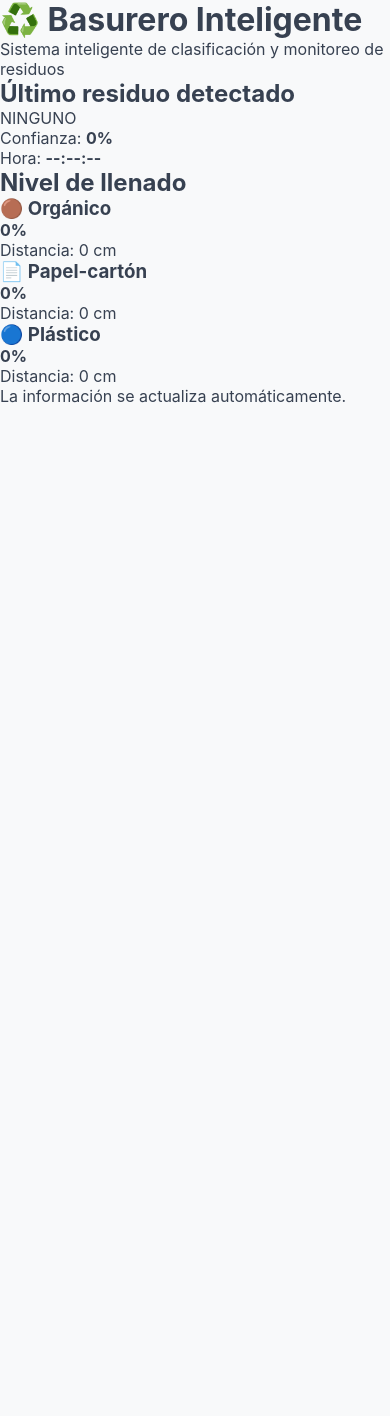
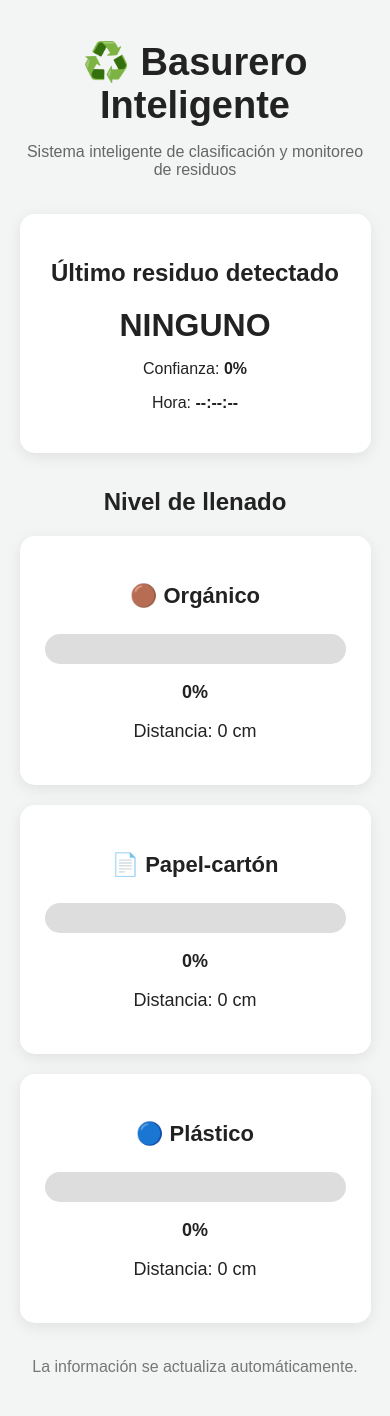
Before and after one commit to DarioEspinola0803/tesis_basurero-, a Flask app: page / in a window 390 px wide. Before the commit the page ends 403 px from the top, so only its background shows below. Run offline with Flask 3, Linux system fonts and the light colour scheme; parts of the project's set-up code (start-up, migrations or seed data) failed here and were passed over.

Commit message:
style.css

```diff
--- a/static/style.css
+++ b/static/style.css
@@ -1,153 +1,157 @@
-:root {
-    --bg-color: #f8f9fa;
-    --sidebar-color: #111827;
-    --text-main: #374151;
-    --white: #ffffff;
-    --blue: #3b82f6;
-    --green: #10b981;
-    --red: #ef4444;
+* {
+    box-sizing: border-box;
 }
 
-* { margin: 0; padding: 0; box-sizing: border-box; }
+body {
 
-body { font-family: 'Inter', sans-serif; background: var(--bg-color); color: var(--text-main); }
+    margin: 0;
 
-.container { display: flex; height: 100vh; }
+    font-family:
+        Arial,
+        Helvetica,
+        sans-serif;
 
-/* Sidebar */
-.sidebar { width: 260px; background: var(--sidebar-color); color: white; padding: 25px; display: flex; flex-direction: column; }
-.logo { font-size: 1.5rem; font-weight: 600; margin-bottom: 40px; display: flex; gap: 10px; align-items: center; }
-.logo i { color: var(--green); }
-.nav-item { padding: 12px; margin-bottom: 5px; cursor: pointer; border-radius: 8px; display: flex; gap: 12px; align-items: center; transition: 0.3s; }
-.nav-item:hover { background: #1f2937; }
-.nav-item.active { background: #059669; color: white; }
-.status-box { margin-top: auto; padding: 15px; background: #1f2937; border-radius: 10px; }
-.status-box p { color: #10b981; font-size: 0.9rem; margin-bottom: 5px; }
+    background: #f2f5f3;
 
-/* Content Area */
-.main-content { flex: 1; padding: 30px; overflow-y: auto; }
-.header { display: flex; justify-content: space-between; align-items: center; margin-bottom: 30px; }
-.header-title h1 { font-size: 1.8rem; }
-.user-info { display: flex; align-items: center; gap: 20px; font-size: 1.2rem; color: #6b7280; }
-
-/* Cards Grid */
-.cards-grid { display: grid; grid-template-columns: repeat(3, 1fr); gap: 25px; margin-bottom: 30px; }
-.card { background: var(--white); padding: 25px; border-radius: 16px; box-shadow: 0 4px 6px -1px rgba(0,0,0,0.1); }
-.card-header { display: flex; align-items: center; gap: 15px; margin-bottom: 20px; }
-.card-header i { font-size: 1.5rem; }
-.icon-blue { color: var(--blue); }
-.icon-green { color: var(--green); }
-.icon-red { color: var(--red); }
-
-.percentage { font-size: 2.2rem; font-weight: 700; display: block; margin-bottom: 10px; }
-.progress-bar { width: 100%; height: 8px; background: #e5e7eb; border-radius: 10px; margin-bottom: 15px; overflow: hidden; }
-.fill { height: 100%; transition: width 1s ease-in-out; }
-.blue { background: var(--blue); }
-.green { background: var(--green); }
-.red { background: var(--red); }
-
-.status-label { font-size: 0.75rem; padding: 4px 10px; border-radius: 20px; font-weight: 600; }
-.label-orange { background: #ffedd5; color: #9a3412; }
-.label-green { background: #dcfce7; color: #166534; }
-.label-red { background: #fee2e2; color: #991b1b; }
-
-/* Chart */
-.chart-card { background: var(--white); padding: 25px; border-radius: 16px; box-shadow: 0 4px 6px -1px rgba(0,0,0,0.1); }
-canvas { width: 100% !important; height: 300px !important; }
-/* --- ADAPTACIÓN PARA CELULARES (RESPONSIVE) --- */
-@media (max-width: 768px) {
-    .container {
-        flex-direction: column; /* Apila la barra arriba y el contenido abajo */
-        height: auto;
+    color: #222;
 }
 
-    .sidebar {
-        width: 100%;
-        height: auto;
-        padding: 15px;
+
+.contenedor {
+
+    width: 90%;
+
+    max-width: 1100px;
+
+    margin: 40px auto;
+
+    text-align: center;
 }
 
-    .logo {
-        margin-bottom: 15px;
-        justify-content: center;
+
+h1 {
+
+    font-size: 38px;
+
+    margin-bottom: 5px;
+
 }
 
-    nav {
-        display: flex;
-        justify-content: space-around; /* Iconos en fila */
+
+.subtitulo {
+
+    color: #666;
+
+    margin-bottom: 35px;
+
 }
 
-    .nav-item {
-        margin-bottom: 0;
-        font-size: 0.8rem;
-        flex-direction: column;
-        gap: 5px;
-        padding: 10px;
+
+.resultado {
+
+    background: white;
+
+    border-radius: 15px;
+
+    padding: 25px;
+
+    margin-bottom: 35px;
+
+    box-shadow:
+        0 4px 15px
+        rgba(0,0,0,0.08);
+
 }
 
-    .status-box {
-        display: none; /* Ocultamos esto en celular para ganar espacio */
+
+#ultimoTipo {
+
+    font-size: 32px;
+
+    font-weight: bold;
+
+    margin: 15px;
+
 }
 
-    .main-content {
-        padding: 15px;
+
+.contenedores {
+
+    display: grid;
+
+    grid-template-columns:
+        repeat(
+            auto-fit,
+            minmax(250px, 1fr)
+        );
+
+    gap: 20px;
+
 }
 
-    .header {
-        flex-direction: column;
-        text-align: center;
-        gap: 15px;
+
+.tarjeta {
+
+    background: white;
+
+    border-radius: 15px;
+
+    padding: 25px;
+
+    box-shadow:
+        0 4px 15px
+        rgba(0,0,0,0.08);
+
 }
 
-    .cards-grid {
-        grid-template-columns: 1fr; /* Una tarjeta debajo de otra */
+
+.tarjeta h3 {
+
+    font-size: 22px;
+
+    margin-bottom: 25px;
+
 }
 
-    .percentage {
-        font-size: 1.8rem;
-    }
-    .location-text {
-    font-size: 0.85rem;
-    color: #6b7280;
-    margin-bottom: 10px;
-    display: flex;
-    align-items: center;
-    gap: 5px;
+
+.barra {
+
+    width: 100%;
+
+    height: 30px;
+
+    background: #ddd;
+
+    border-radius: 20px;
+
+    overflow: hidden;
+
 }
 
-.add-container {
-    display: flex;
-    justify-content: center;
-    margin-top: 20px;
-    margin-bottom: 30px;
+
+.relleno {
+
+    height: 100%;
+
+    background: #35a853;
+
+    transition:
+        width 0.5s ease;
+
 }
 
-.btn-add {
-    background: #059669;
-    color: white;
-    border: none;
-    padding: 12px 24px;
-    border-radius: 10px;
-    font-weight: 600;
-    cursor: pointer;
-    display: flex;
-    align-items: center;
-    gap: 10px;
-    transition: 0.3s;
-}
-/* Estilo para el botón verde de la barra lateral */
-.btn-add-sidebar {
-    color: #10b981 !important; /* Verde esmeralda */
-    font-weight: 600 !important;
-    margin-top: 10px;
+
+.tarjeta p {
+
+    font-size: 18px;
+
 }
 
-.btn-add-sidebar:hover {
-    background: #064e3b !important;
-    color: white !important;
+
+.actualizacion {
+
+    margin-top: 35px;
+
+    color: #777;
+
 }
-
-hr {
-    width: 100%;
-}
-}
```
Lines whose indentation alone changed are shown as unchanged.
